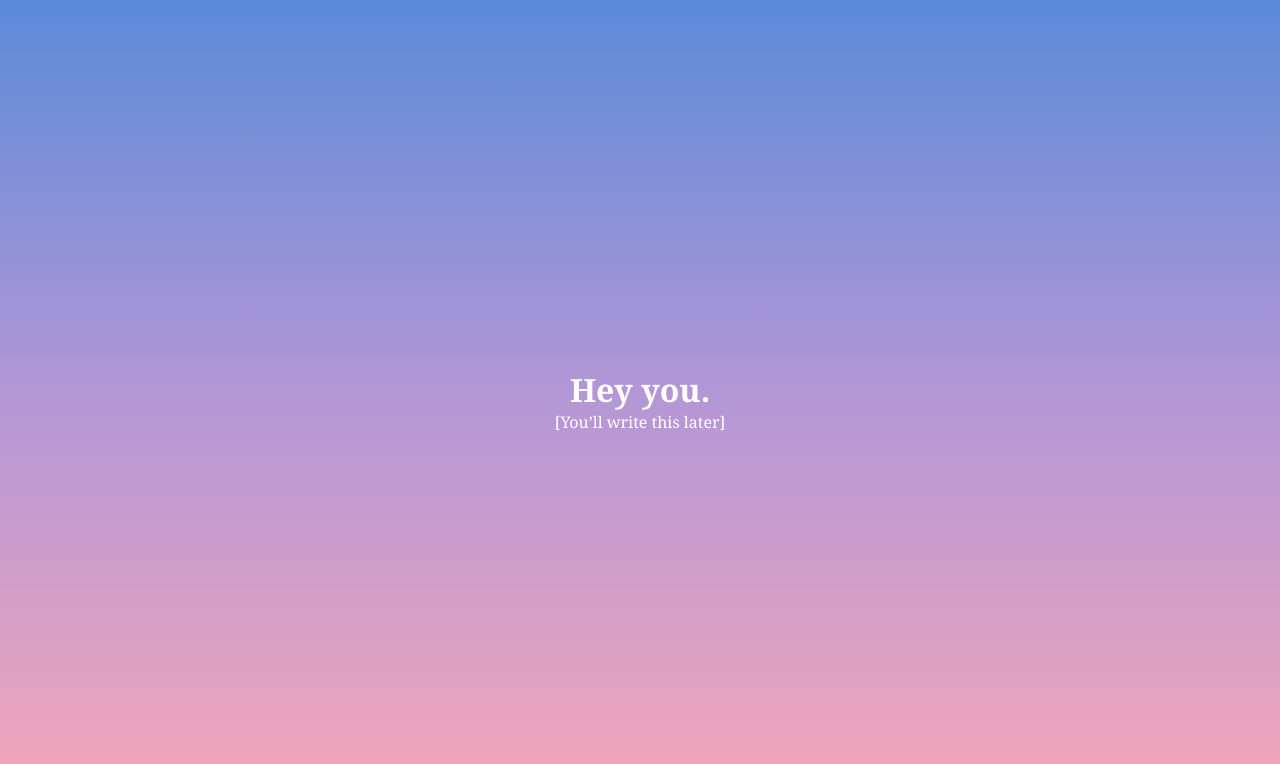
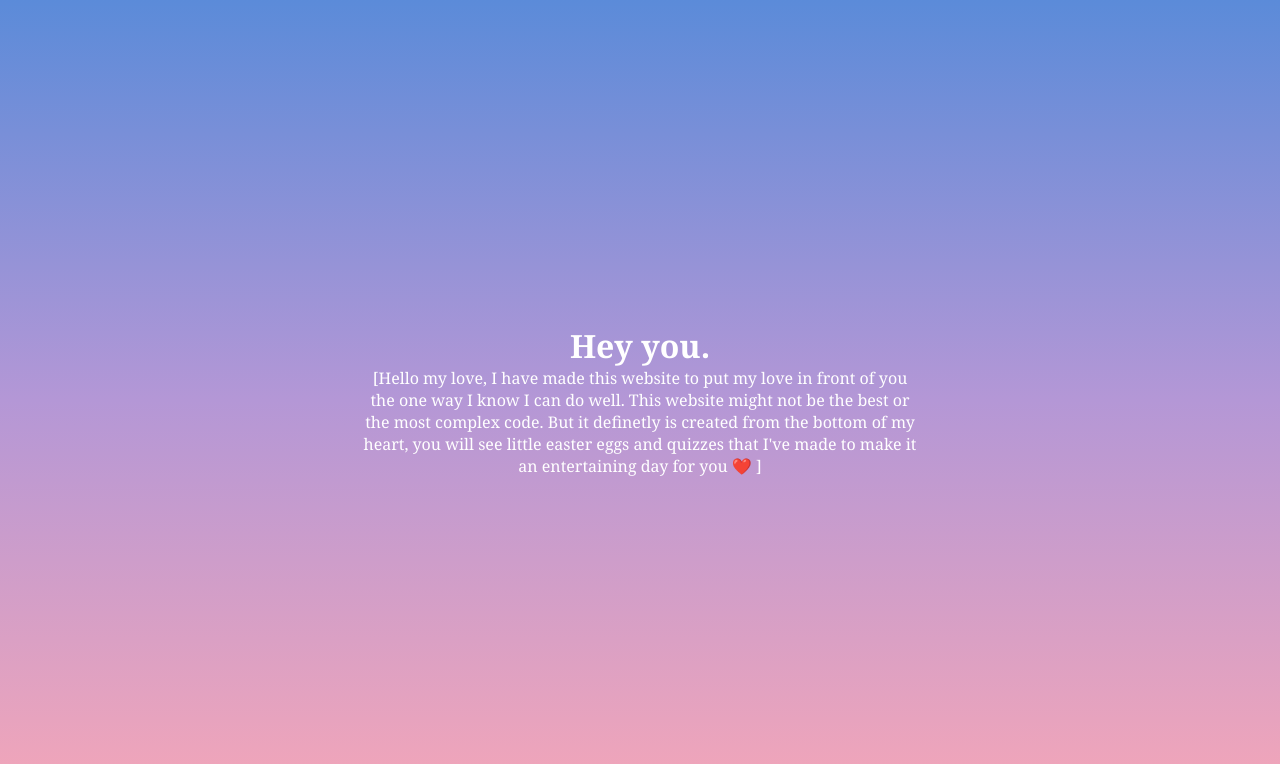
Before and after one commit to thakkardhyan23-del/valentine-s-gift, a plain HTML site: page index.html in a window 1280 px wide. Drawn offline with Linux system fonts and the light colour scheme.

Commit message:
index.html

```diff
--- a/index.html
+++ b/index.html
@@ -2,7 +2,7 @@
 <html lang="en">
 <head>
   <meta charset="UTF-8" />
-  <title>For You 🌸</title>
+  <title>For Mon Couer 🌸</title>
   <link rel="stylesheet" href="style.css?v=3" />
 </head>
 <body>
@@ -14,7 +14,7 @@
     <div class="page active">
       <div class="content">
         <h1>Hey you.</h1>
-        <p>[You’ll write this later]</p>
+        <p>[Hello my love, I have made this website to put my love in front of you the one way I know I can do well. This website might not be the best or the most complex code. But it definetly is created from the bottom of my heart, you will see little easter eggs and quizzes that I've made to make it an entertaining day for you ❤️ ]</p>
       </div>
       <div class="flower"></div>
     </div>
```
